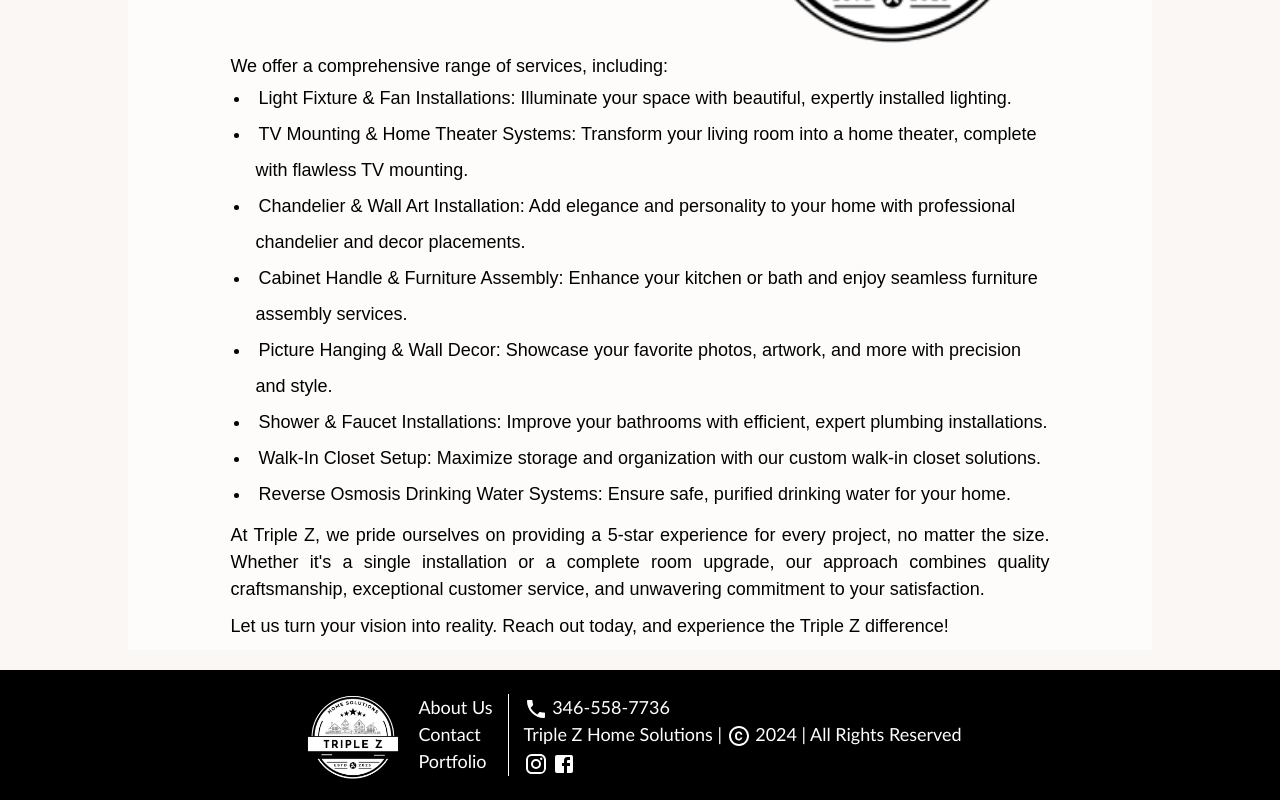
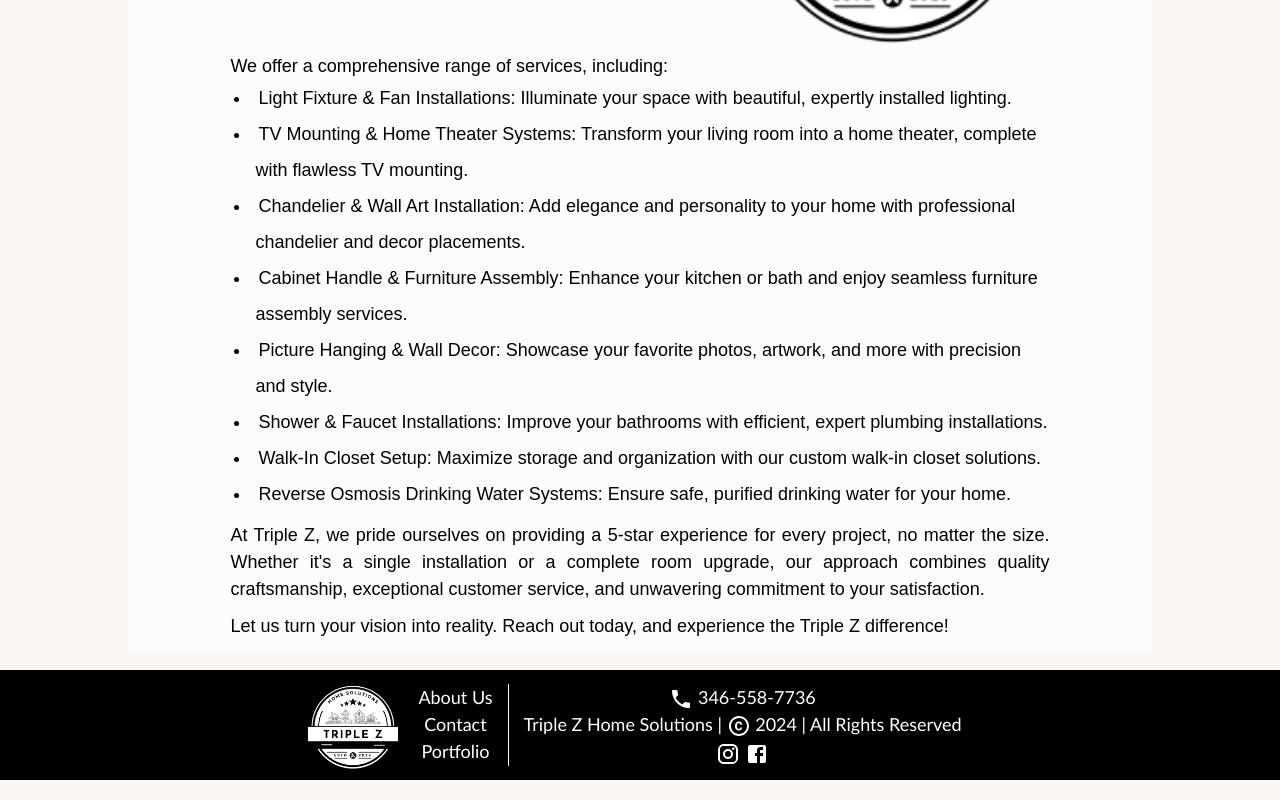
Before and after one commit to aimaovai/triple-z-home-solutions, a Next.js app: page /about in a window 1280 px wide. Shown: the part 449-1249 px from the top of the page. Built offline with nearby package versions, Linux system fonts and the light colour scheme; a web font is replaced by a local one.

Commit message:
Fixes footer positioning and page body height

```diff
--- a/src/app/about/about.module.css
+++ b/src/app/about/about.module.css
@@ -1,5 +1,5 @@
 .container {
-    height: 100%;
+    height: fit-content;
     width: 80%;
     margin: 20px 0;
     background-color: rgba(255, 255, 255, 0.7);
--- a/src/app/contact-us/contact.module.css
+++ b/src/app/contact-us/contact.module.css
@@ -1,5 +1,20 @@
+.content-body {
+    /* font-weight: 400; */
+    /* font-size: 4rem; */
+    font-style: normal;
+    display: flex;
+    flex-direction: column;
+    justify-content: space-around;
+    margin: 30px 0;
+    width: 80%;
+    height: 100%;
+    justify-self: center;
+    border: 1px solid black;
+
+  }
+
 .container {
-    height: 100%;
+    height: fit-content;
     width: 80%;
     margin: 40px 10%;
     /* background-color: white; */
--- a/src/app/globals.css
+++ b/src/app/globals.css
@@ -22,7 +22,8 @@
   height: 100vh;
   font-family: Arial, Helvetica, sans-serif;
   flex: 1;
-  margin-bottom: var(--footer-height);
+  display: flex;
+  flex-direction: column;
 }
 
 .content-body {
--- a/src/components/footer/footer.js
+++ b/src/components/footer/footer.js
@@ -36,7 +36,6 @@
           </div>
           <div className={styles["vertical-line"]}></div>
 
-          {/* Legal Links */}
           <div className={styles["footer-links"]}>
             <div className={styles["footer-li"]}><Phone /> 346-558-7736</div>
             <div className={styles["footer-li"]}> Triple Z Home Solutions | <CopyrightOutlined /> 2024 | All Rights Reserved</div>
--- a/src/components/footer/footer.module.css
+++ b/src/components/footer/footer.module.css
@@ -2,15 +2,15 @@
 .nav {
   width: 100%;
   background: rgb(0, 0, 0);
-  /* color: white; */
   display: flex;
   justify-content: center;
   align-items: center;
-  padding: 20px;
-  position: relative; /* Anchors the footer to the bottom */
-  bottom: 0;
   left: 0;
   z-index: 50;
+  padding: 10px;
+  text-align: center;
+  position: relative;
+  bottom: 0;
 }
 
 /* Navbar container */
```
Also changed, not shown: src/app/contact-us/page.tsx (indentation only).
